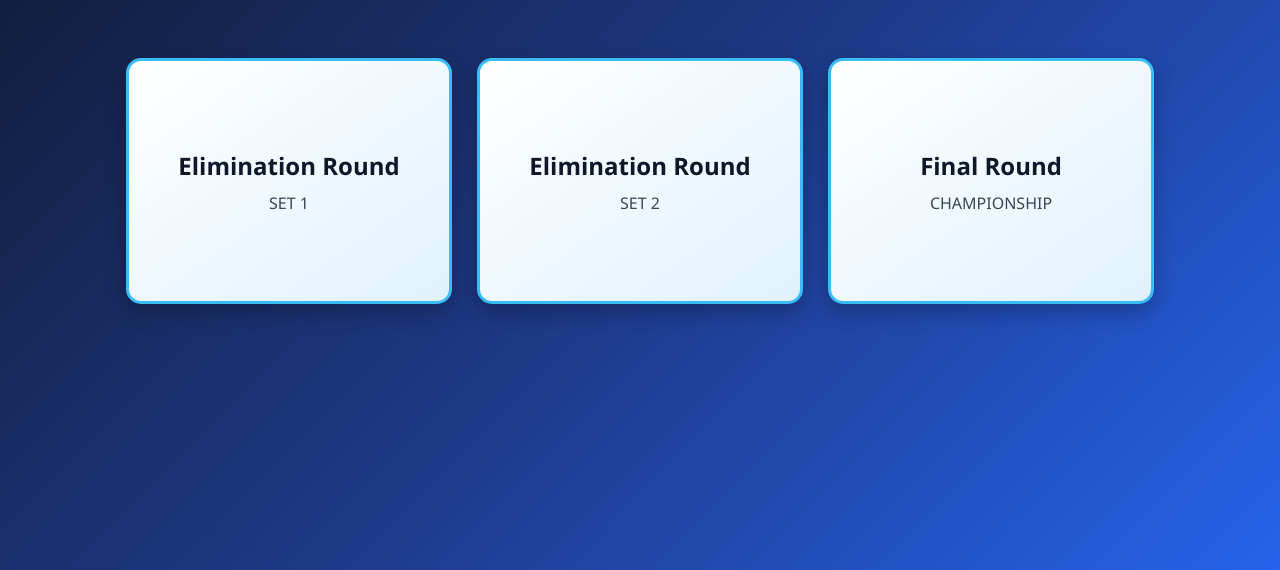
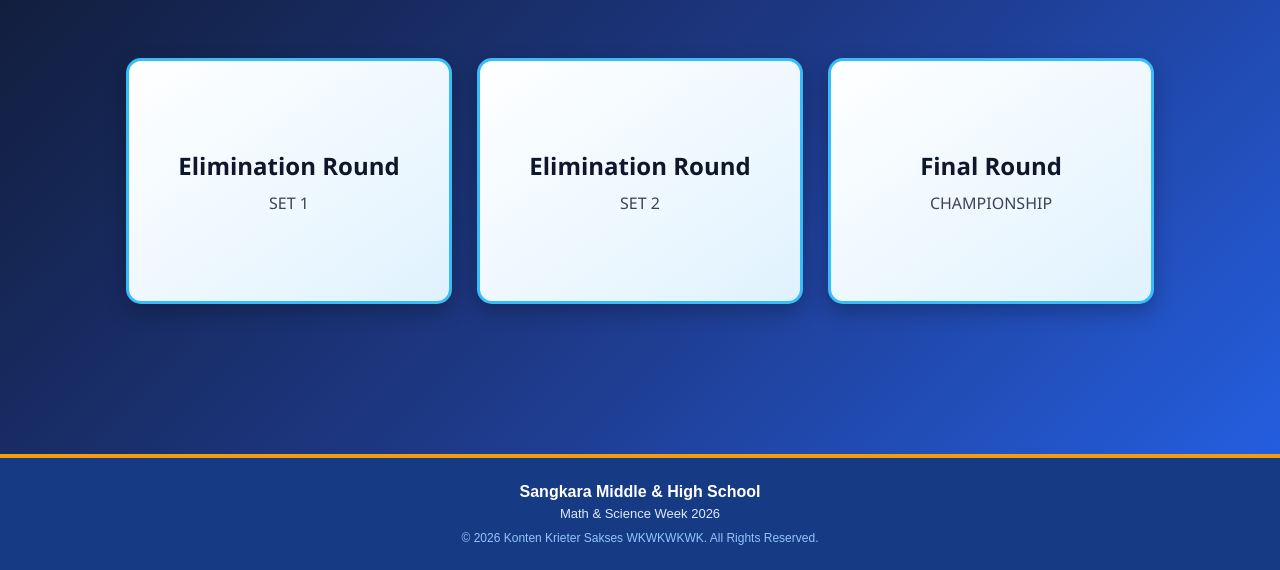
Before and after one commit to runggusai/Math-snake-ladder, a plain HTML site: page index.html in a window 1280 px wide. Shown: the part 230-800 px from the top of the page. Drawn offline with Linux system fonts and the light colour scheme.

Commit message:
Update index.html

```diff
--- a/index.html
+++ b/index.html
@@ -411,6 +411,37 @@ h1 {
             gap: 10px;
             justify-content: center;
         }
+    }
+
+    /* Gaya untuk Footer */
+    .site-footer {
+    background-color: #163a84; /* Warna biru tua selaras dengan navbar */
+    color: #ffffff;
+    text-align: center;
+    padding: 20px 15px;
+    margin-top: auto; /* Mendorong footer ke paling bawah layar */
+    font-family: Arial, sans-serif;
+    border-top: 4px solid #f59e0b; /* Aksen garis kuning emas di atas footer */
+    }
+
+    .footer-container p {
+    margin: 5px 0;
+    }
+
+    .footer-school {
+    font-weight: bold;
+    font-size: 16px;
+    }
+
+    .footer-desc {
+    font-size: 13px;
+    color: #dbeafe;
+    }
+
+    .footer-copy {
+    font-size: 12px;
+    color: #93c5fd;
+    margin-top: 10px !important;
     }
     </style>
 </head>
@@ -1034,6 +1065,14 @@ questionBank.final = [
     </div>
     <!-- AKHIR MAIN CONTENT -->
 
+    <footer class="site-footer">
+    <div class="footer-container">
+        <p class="footer-school">Sangkara Middle & High School</p>
+        <p class="footer-desc">Math & Science Week 2026</p>
+        <p class="footer-copy">&copy; 2026 Konten Krieter Sakses WKWKWKWK. All Rights Reserved.</p>
+    </div>
+    </footer>
+
 </body>
 </html>
 </html>
```
